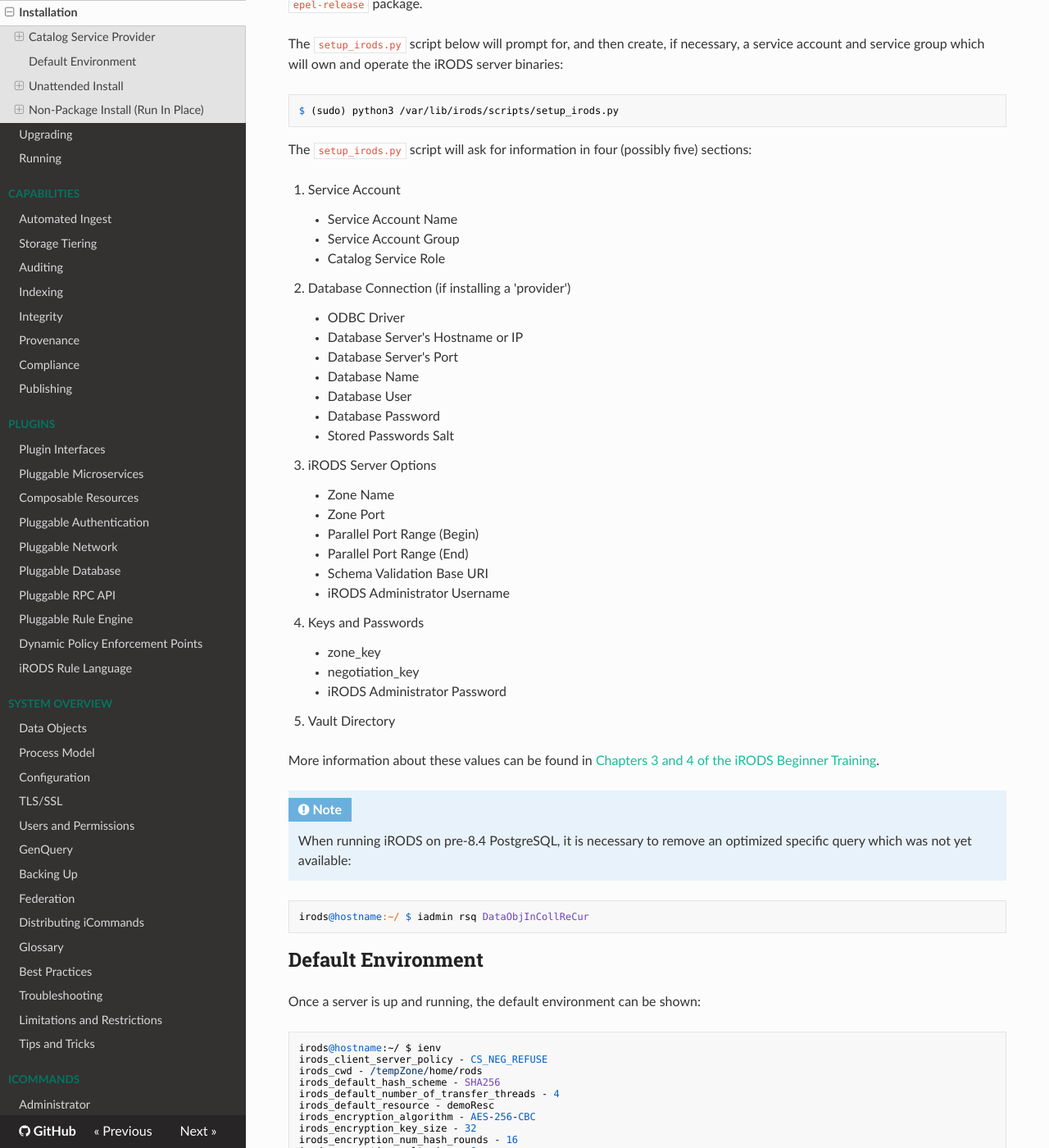
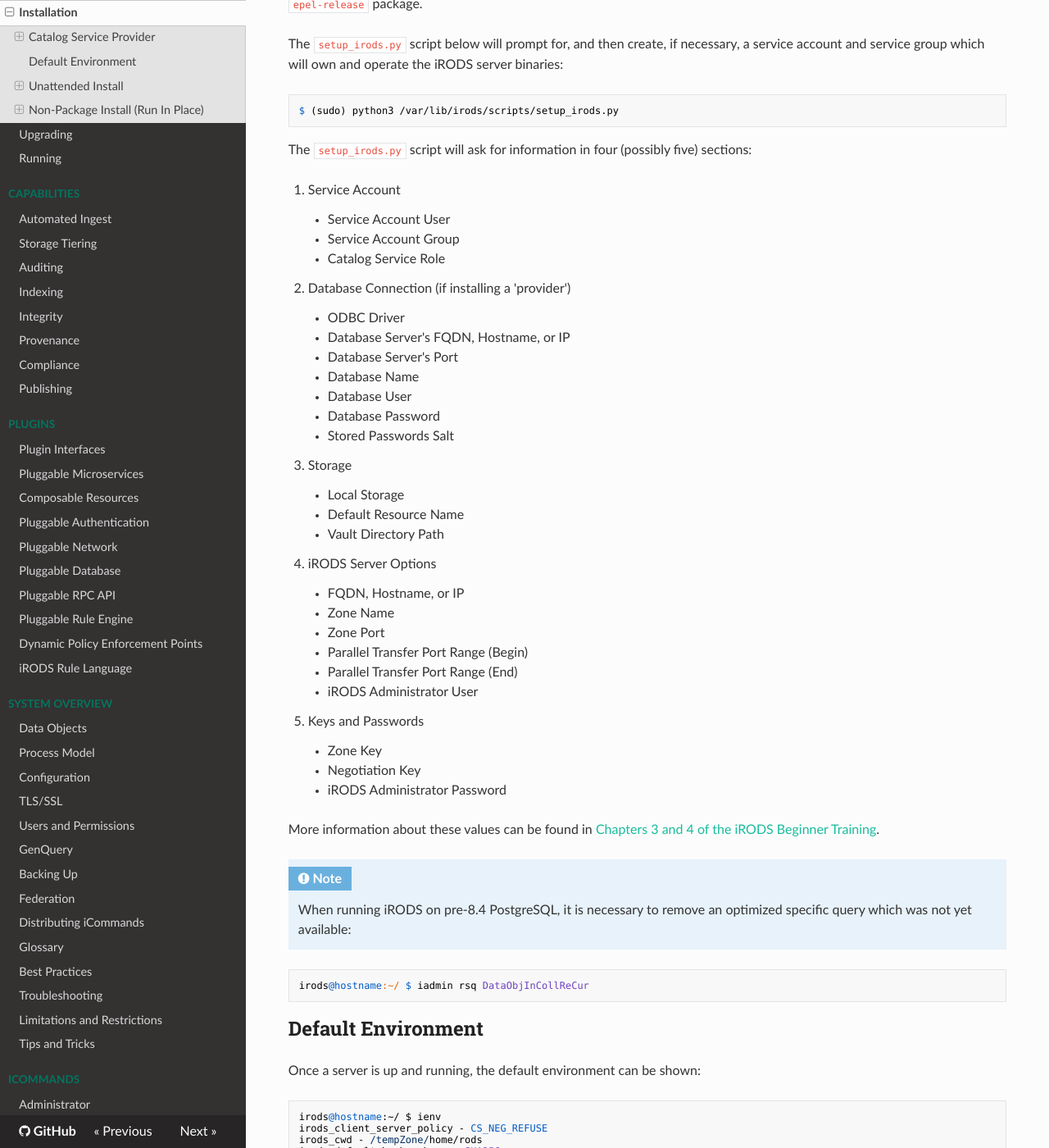
Before and after one commit to irods/irods_docs, an MkDocs documentation site: the page built from docs/getting_started/installation.md, in a window 1280 px wide and 1400 px high, scrolled down 3479 px. Shown: the whole window at 82% size. Built offline with MkDocs 1.6.1, drawn with Linux system fonts in a browser that asks for light colours; nearby versions of some CDN libraries.

Commit message:
[#296] iRODS 5: Update prompt listing for setup_irods.py.

```diff
--- a/docs/getting_started/installation.md
+++ b/docs/getting_started/installation.md
@@ -122,33 +122,36 @@
 The `setup_irods.py` script will ask for information in four (possibly five) sections:
 
 1. Service Account
-    - Service Account Name
+    - Service Account User
     - Service Account Group
     - Catalog Service Role
 
 2. Database Connection (if installing a 'provider')
     - ODBC Driver
-    - Database Server's Hostname or IP
+    - Database Server's FQDN, Hostname, or IP
     - Database Server's Port
     - Database Name
     - Database User
     - Database Password
     - Stored Passwords Salt
 
-3. iRODS Server Options
+3. Storage
+    - Local Storage
+    - Default Resource Name
+    - Vault Directory Path
+
+4. iRODS Server Options
+    - FQDN, Hostname, or IP
     - Zone Name
     - Zone Port
-    - Parallel Port Range (Begin)
-    - Parallel Port Range (End)
-    - Schema Validation Base URI
-    - iRODS Administrator Username
+    - Parallel Transfer Port Range (Begin)
+    - Parallel Transfer Port Range (End)
+    - iRODS Administrator User
 
-4. Keys and Passwords
-    - zone_key
-    - negotiation_key
+5. Keys and Passwords
+    - Zone Key
+    - Negotiation Key
     - iRODS Administrator Password
-
-5. Vault Directory
 
 
 More information about these values can be found in [Chapters 3 and 4 of the iRODS Beginner Training](https://github.com/irods/irods_training/tree/master/beginner).
```
